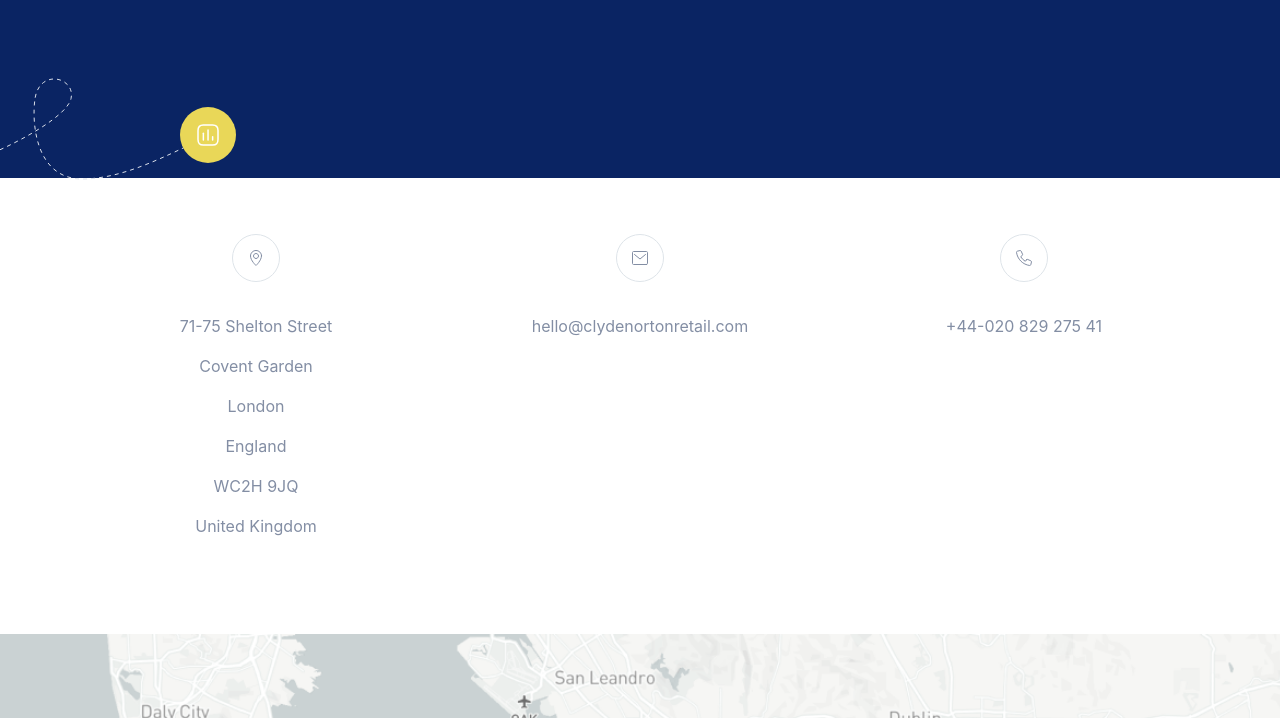
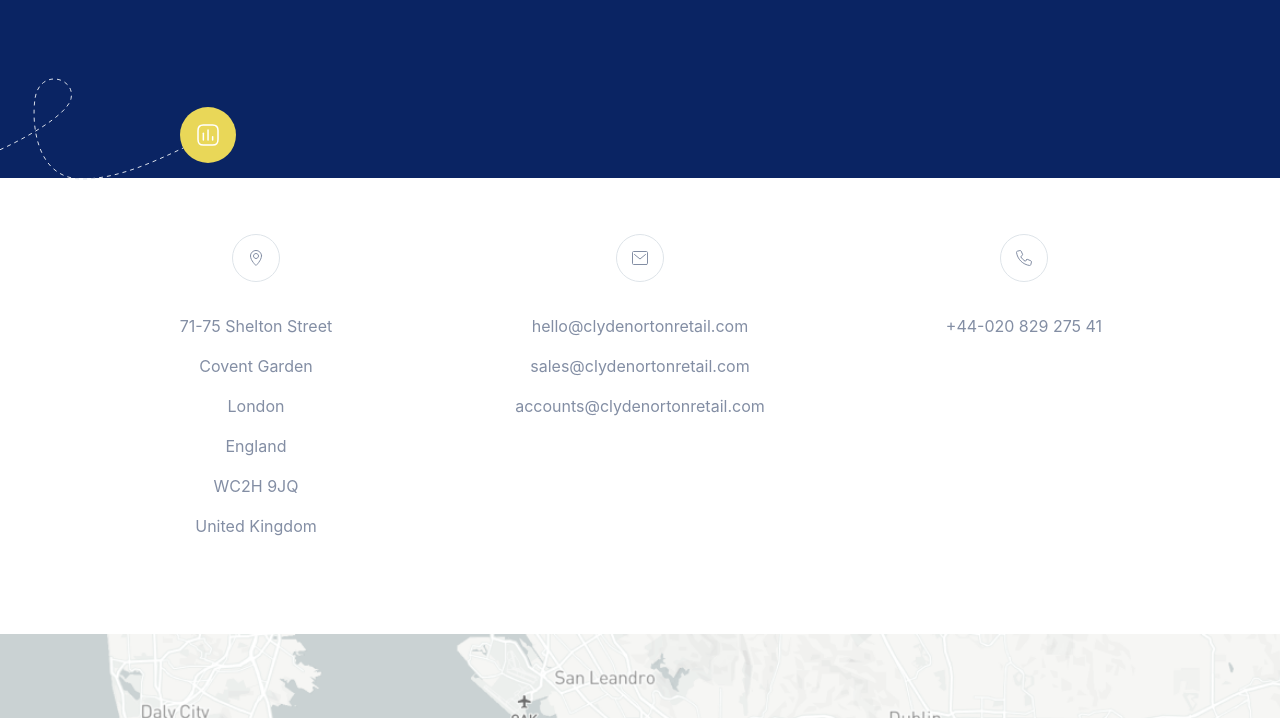
Before and after one commit to CNKinfolks/6640, a website: page public/contact.html in a window 1280 px wide. Shown: the part 82-800 px from the top of the page. Drawn offline with Linux system fonts and the light colour scheme; a web font is replaced by a local one.

Commit message:
Update contact.html

```diff
--- a/public/contact.html
+++ b/public/contact.html
@@ -73,6 +73,8 @@
                 <path d="M18.5 20.5L24 25L29.5 20.5" stroke="#838EA4" stroke-miterlimit="10" stroke-linecap="round" stroke-linejoin="round"></path>
               </svg>
               <p class="text-muted">hello@clydenortonretail.com</p>
+              <p class="text-muted">sales@clydenortonretail.com</p>
+              <p class="text-muted">accounts@clydenortonretail.com</p>
             </div>
             <div class="col-12 col-lg-4 text-center p-4">
               <svg class="mb-8 mx-auto" width="48" height="48" viewBox="0 0 48 48" fill="none" xmlns="http://www.w3.org/2000/svg">
```
